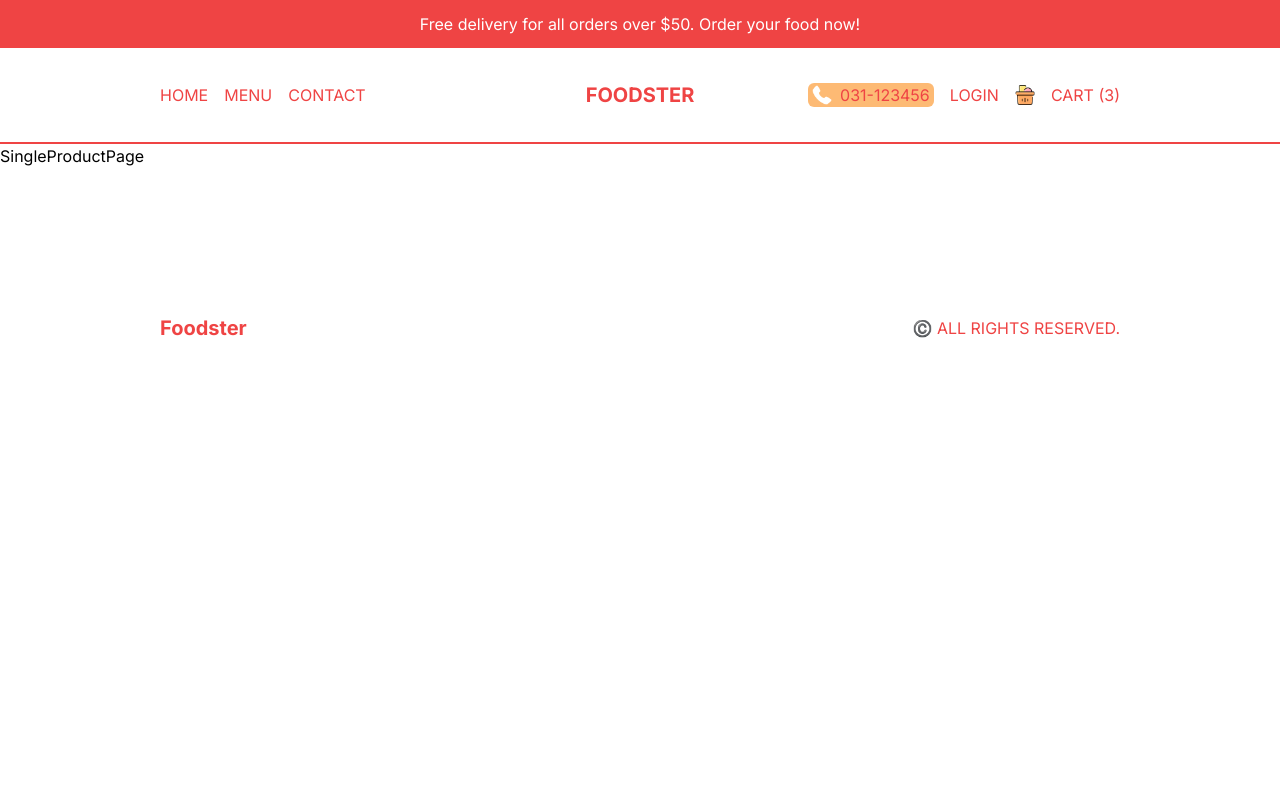
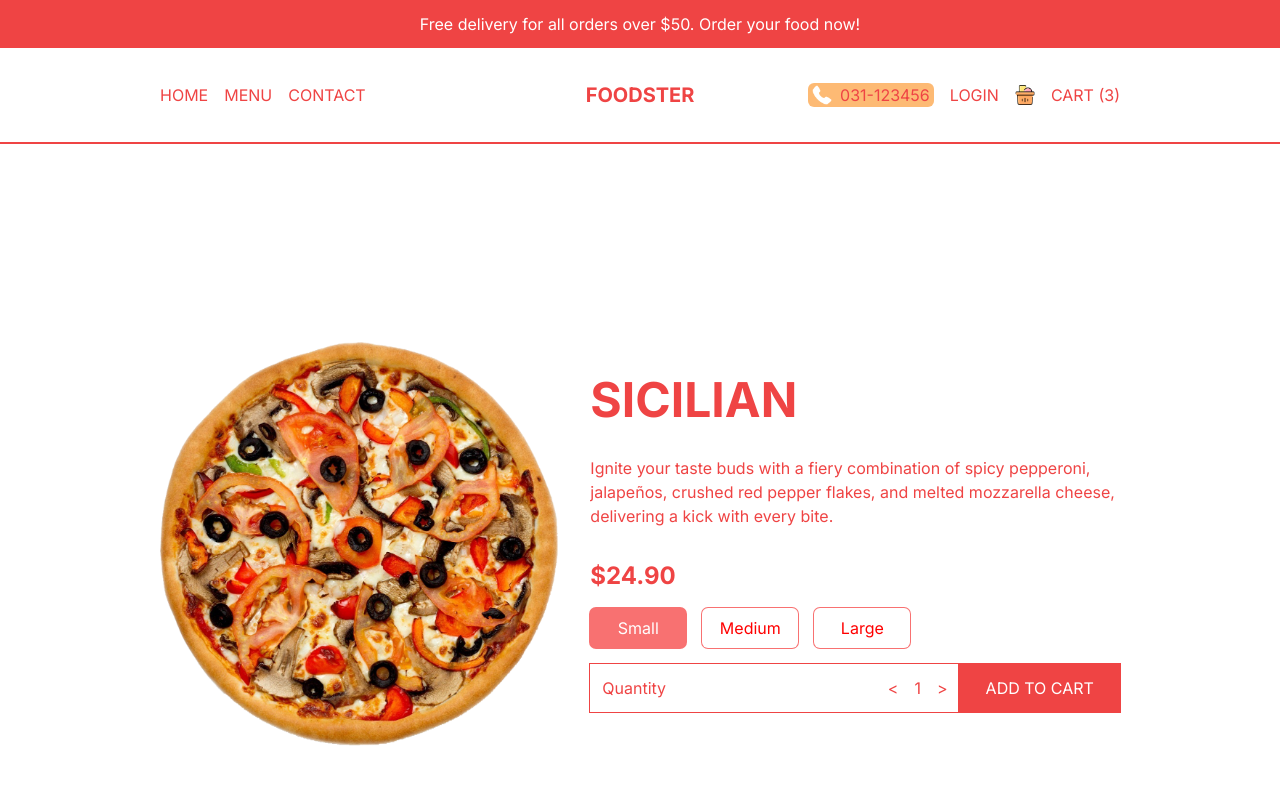
Before and after one commit to lutfimaulana17/food-ordering-apps, a Next.js app: page /product/1 in a window 1280 px wide. Shown: the top 800 px of the page. Built offline with nearby package versions, Linux system fonts and the light colour scheme.

Commit message:
update layout and logic detail product add to cart

```diff
--- a/src/app/product/[id]/page.tsx
+++ b/src/app/product/[id]/page.tsx
@@ -1,8 +1,22 @@
+import Price from '@/components/Price'
+import { singleProduct } from '@/data'
+import Image from 'next/image'
 import React from 'react'
 
 const SingleProductPage = () => {
   return (
-    <div>SingleProductPage</div>
+    <div className='p-4 lg:px-20 xl:px-40 h-screen flex flex-col justify-around text-red-500 md:flex-row md:gap-8  md:items-center'>
+      { singleProduct.img && (
+        <div className='relative w-full h-1/2 md:h-[70%]'>
+            <Image src={singleProduct.img} alt="" className='object-contain' fill />
+        </div>
+      )}
+      <div className='h-1/2 flex flex-col gap-4 md:h-[70%] md:justify-center md:gap-6 xl:gap-8'>
+          <h1 className='text-3xl font-bold uppercase xl:text-5xl'>{singleProduct.title}</h1>
+          <p>{singleProduct.desc}</p>
+          <Price price={singleProduct.price} id={singleProduct.id} options={singleProduct.options} />
+      </div>
+    </div>
   )
 }
 
--- /dev/null
+++ b/src/components/Price.tsx
@@ -0,0 +1,53 @@
+"use client"
+
+import React, { useEffect, useState } from 'react'
+
+type Props = {
+    price: number;
+    id: number;
+    options?: { title: string; additionalPrice: number; }[]
+}
+
+const Price = ({ price, id, options }: Props) => {
+  const [total, setTotal] = useState(price)
+  const [quantity, setQuantity] = useState(1)
+  const [selected, setSelected] = useState(0)
+
+  useEffect(() => {
+    setTotal(quantity * (options ? price + options[selected].additionalPrice : price))
+  }, [quantity, selected, options, price])
+
+  return (
+    <div className='flex flex-col gap-4'>
+        <h2 className='text-2xl font-bold'>${total.toFixed(2)}</h2>
+        <div className='flex gap-4'>
+            { options?.map((option, index) => (
+                <button
+                    key={option.title}
+                    className='p-2 ring-1 ring-red-400 rounded-md min-w-[6rem]'
+                    style={{
+                        background: selected === index ? "rgb(248 113 113)" : "white",
+                        color: selected === index ? "white" : "red"
+                    }}
+                    onClick={() => setSelected(index)}
+                    >
+                    {option.title}
+                </button>
+            ))}
+        </div>
+        <div className='flex justify-between items-center'>
+             <div className='flex justify-between w-full p-3 ring-1 ring-red-500'>
+                <span>Quantity</span>
+                <div className='flex gap-4 items-center'>
+                    <button onClick={() => setQuantity(prev=> prev > 1 ? prev - 1 : 1)}>{'<'}</button>
+                    <span>{quantity}</span>
+                    <button onClick={() => setQuantity(prev=> prev < 9 ? prev + 1 : 9)}>{'>'}</button>
+                </div>
+             </div>
+             <button className='uppercase bg-red-500 text-white p-3 ring-1 ring-red-500 w-56'>Add to Cart</button>
+        </div>
+    </div>
+  )
+}
+
+export default Price
```
Also changed, not shown: src/data.ts (indentation only).
